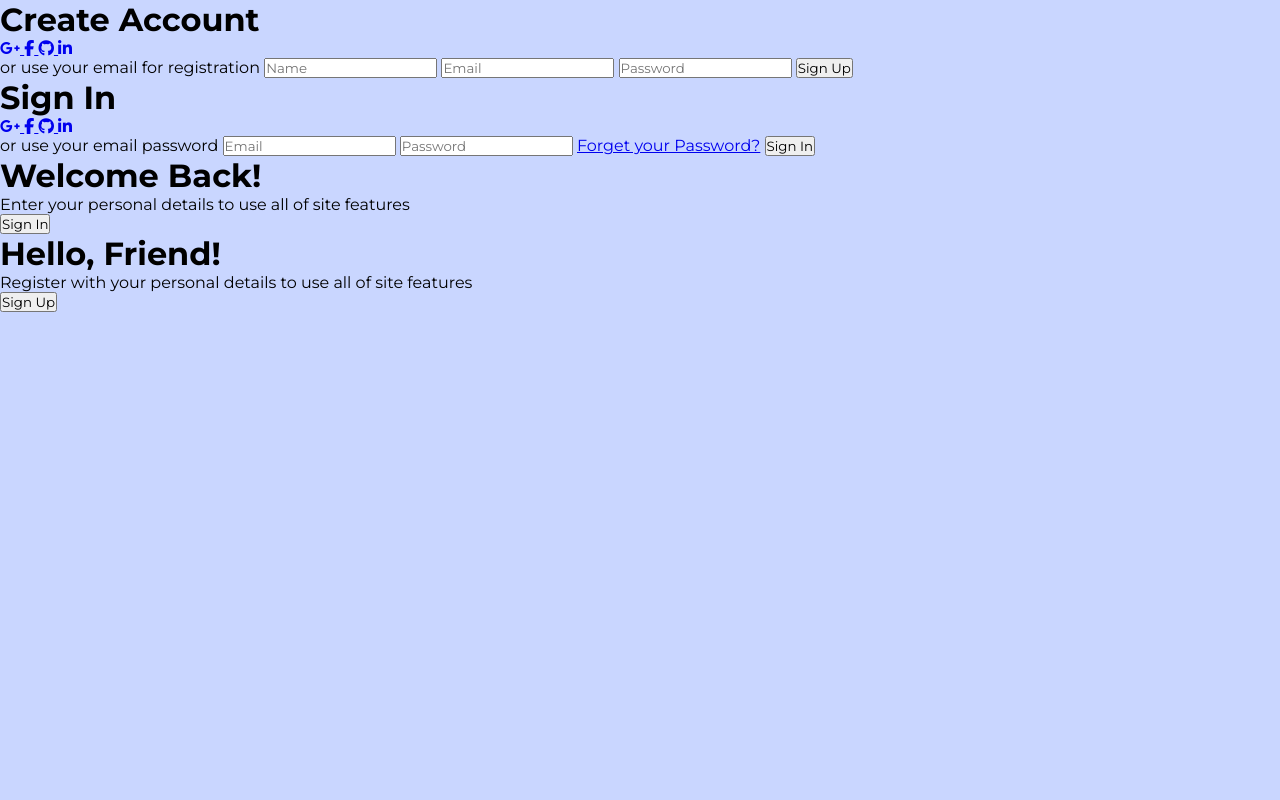
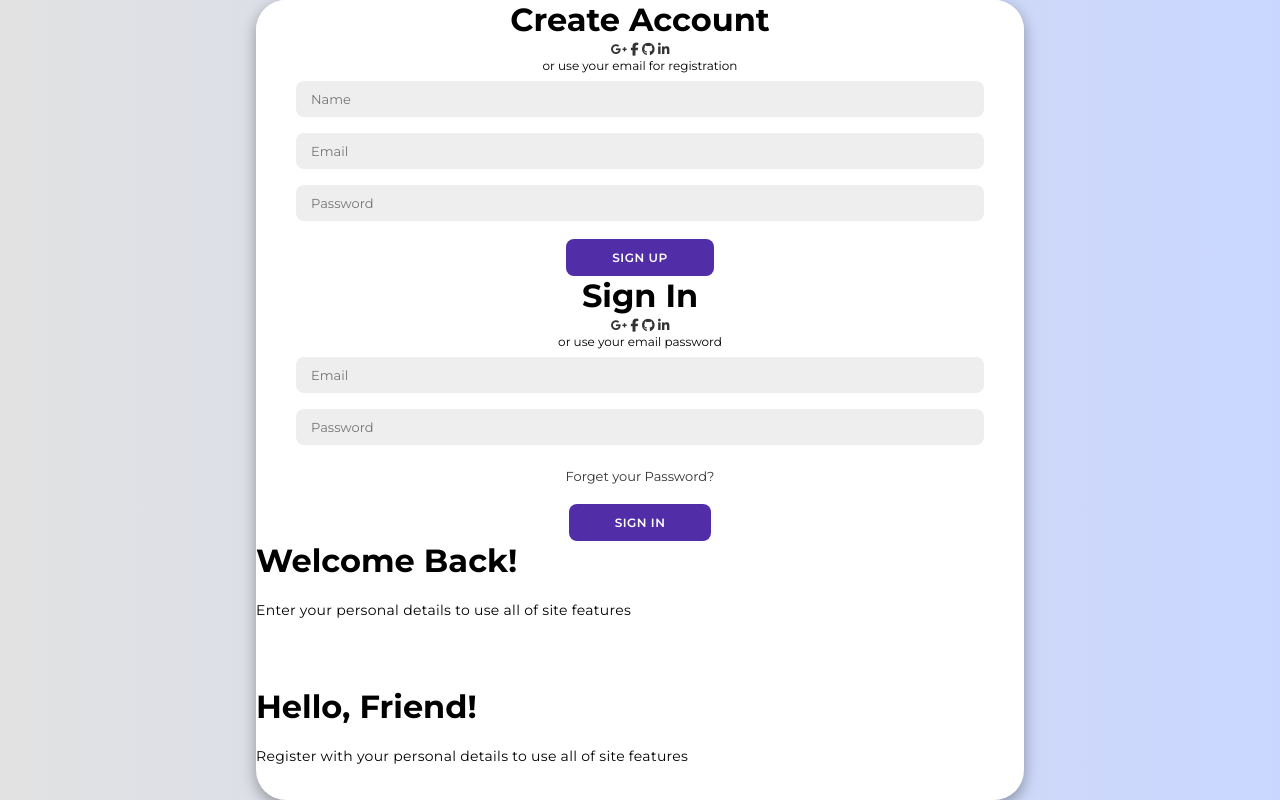
Before and after one commit to arunvel-01/login-page, a plain HTML site: page index.html in a window 1280 px wide. Drawn offline with Linux system fonts and the light colour scheme.

Commit message:
Input Box Styling Done

```diff
--- a/styles.css
+++ b/styles.css
@@ -8,5 +8,78 @@
 }
 body{
     background-color: #c9d6ff;
+    background: linear-gradient(to right, #e2e2e2, #c9d6ff);
+    display: flex;
+    align-items: center;
+    justify-content: center;
+    flex-direction: column;
+    height: 100vh;
+}
 
+.container{
+    background-color: #fff;
+    border-radius: 30px;
+    box-shadow: 0 5px 15px rgba(0,0,0,0.35);
+    position: relative;
+    overflow: hidden;
+    width: 768px;
+    max-width: 100%;
+    min-height: 480px;
 }
+
+.container p{
+    font-size: 14px;
+    line-height: 20px;
+    letter-spacing: 0.3px;
+    margin: 20px 0;
+}
+
+.container span{
+    font-size: 12px;
+}
+
+.container a{
+    color: #333;
+    font-size: 13px;
+    text-decoration: none;
+    margin: 15px 0 10px;
+}
+
+.container button{
+    background-color: #512da8;
+    color: #fff;
+    font-size: 12px;
+    padding: 10px 45px;
+    border: 1px solid transparent;
+    border-radius: 8px;
+    font-weight: 600;
+    letter-spacing: 0.5px;
+    text-transform: uppercase;
+    margin-top: 10px;
+    cursor: pointer;
+}
+.container button.hidden{
+    background-color: transparent;
+    border-color: #fff;
+}
+
+.container form{
+    background-color: #fff;
+    display: flex;
+    align-items: center;
+    justify-content: center;
+    flex-direction: column;
+    padding: 0 40px;
+    height: 100%;
+}
+
+.container input {
+    background-color: #eee;
+    border: none;
+    margin: 8px 0;
+    padding: 10px 15px;
+    font-size: 13px;
+    border-radius: 8px;
+    width: 100%;
+    outline: none;
+}
```
